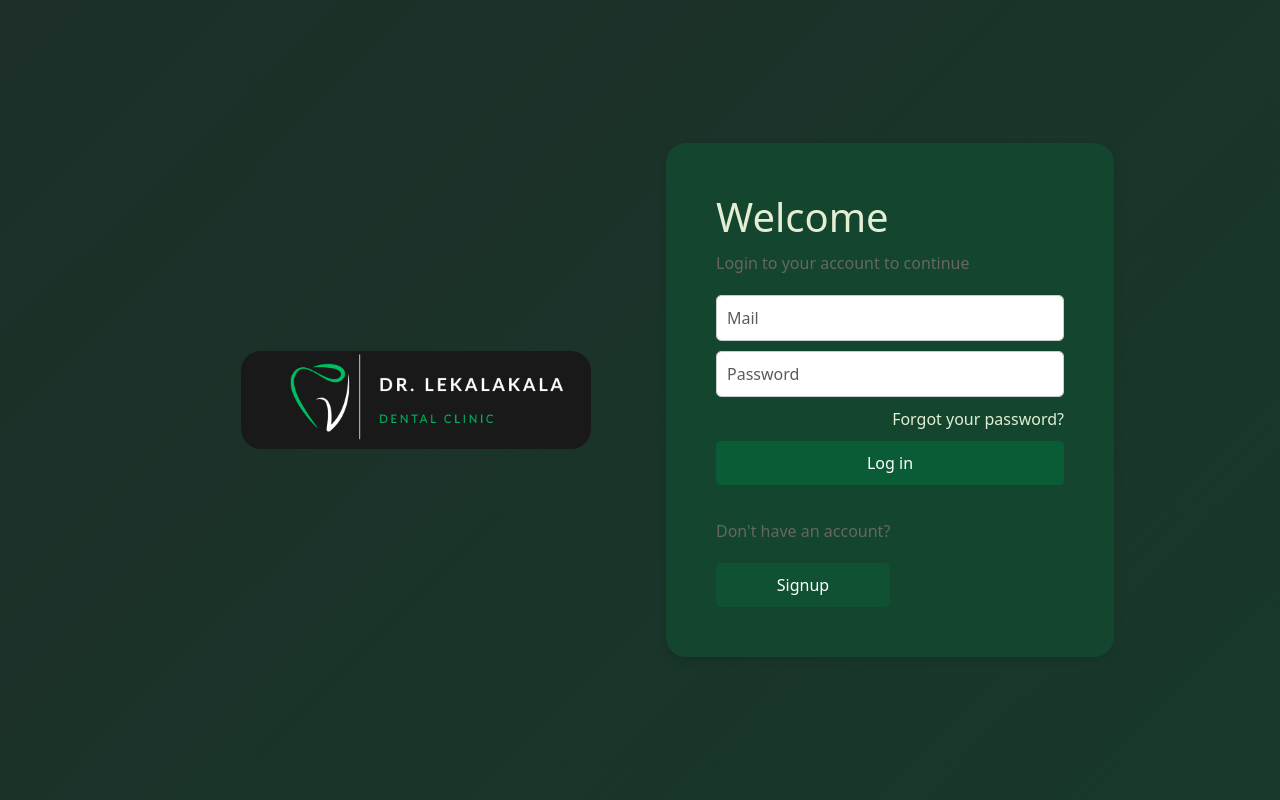
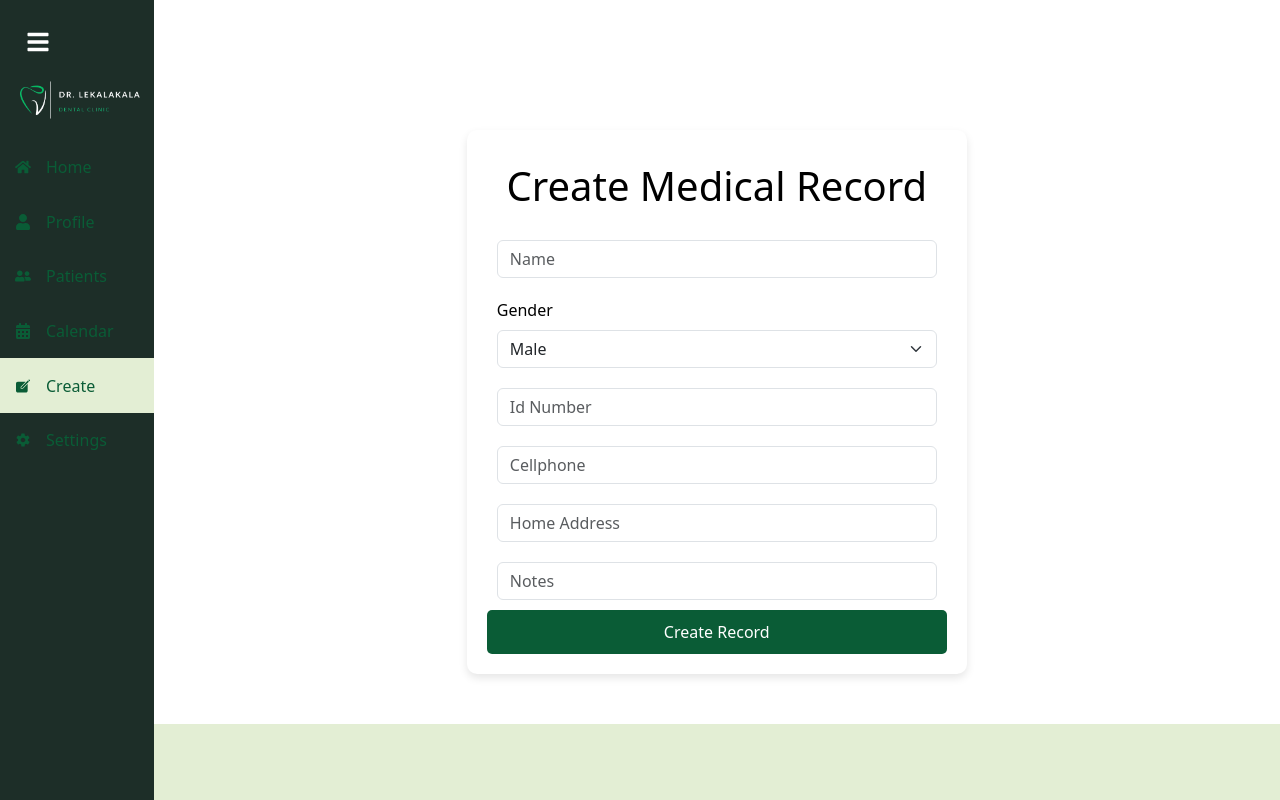
Before and after one commit to AbasPortfolio/ptLekalakala, a React (Vite) app: page /create in a window 1280 px wide. Before the commit this address led to /login. Built offline with nearby package versions, Linux system fonts and the light colour scheme; no server answers.

Commit message:
Update App.tsx

```diff
--- a/src/App.tsx
+++ b/src/App.tsx
@@ -32,7 +32,7 @@ const App: React.FC = () => {
                     <Route path="/home" element={<ProtectedRoute element={HomePage} />} />
                     <Route path="/settings" element={<ProtectedRoute element={SettingsPage} />} />
                     <Route path="/edit" element={<ProtectedRoute element={EditProfile} />} />
-                    <Route path="/create" element={<ProtectedRoute element={CreatePage} />} />
+                    <Route path="/create" element={<CreatePage />} />
                     <Route path="/patients" element={<ProtectedRoute element={PatientsPage} />} />
 
 
```
